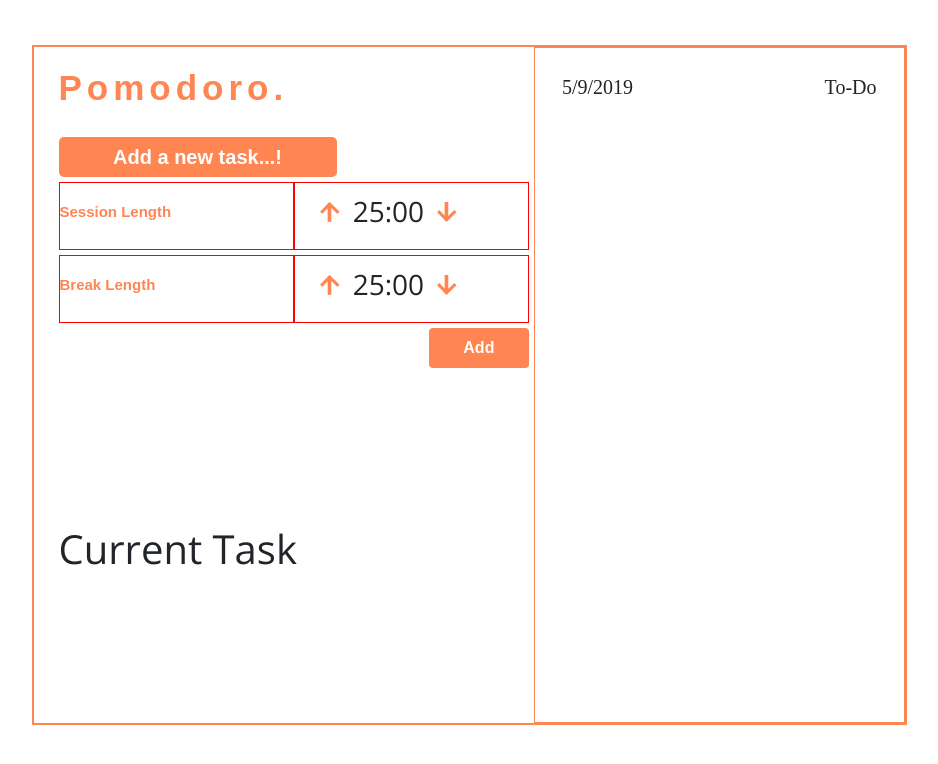
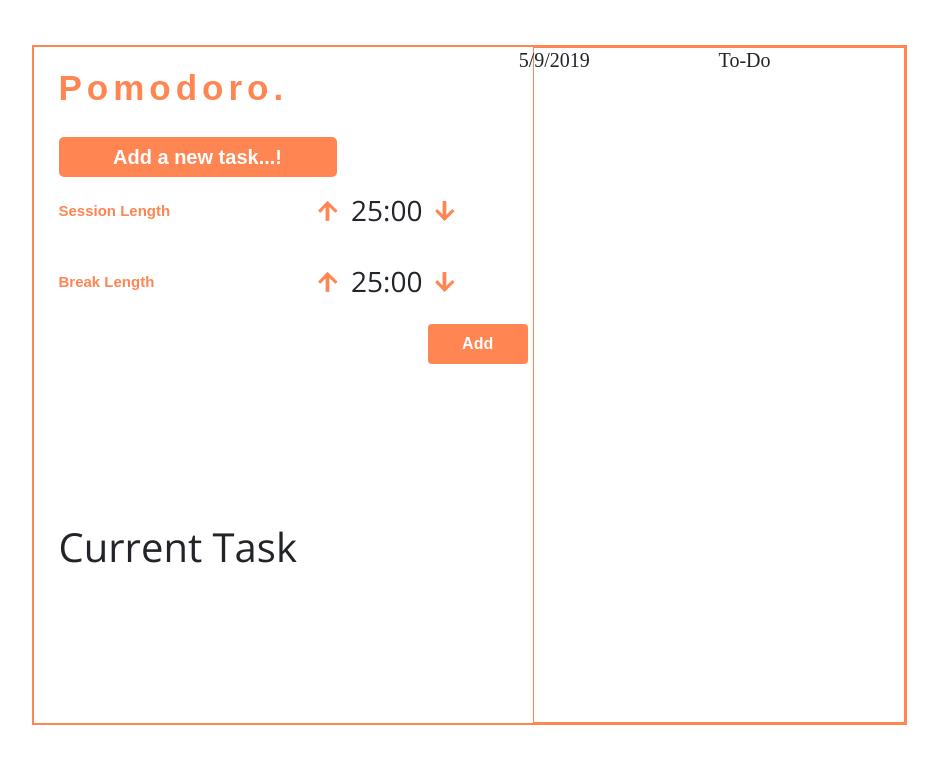
Before and after one commit to Gc0rp/react-pomodoro, a React app: page / in a window 1280 px wide. Shown: the top 764 px of the page, without its empty margins (171-1109 px from the left). Built offline with nearby package versions, Linux system fonts and the light colour scheme.

Commit message:
Revert "Added Interface and updated styles for todo display."
This reverts commit fe5ebcaab5d085633ebdb1ad46af8822ac504900.

```diff
--- a/src/Interfaces/Task.ts
+++ /dev/null
@@ -1,4 +0,0 @@
-export default interface Task{
-    taskName: string;
-    time: string;
-}
--- a/src/components/DateOfToday.js
+++ b/src/components/DateOfToday.js
@@ -5,7 +5,7 @@ const date = new Date();
 
 const DateOfToday = () => (
     <h1 style={todoStyle}>
-        {(date.getDate()).toString() + '/' + (date.getMonth() + 1).toString() + '/' + date.getFullYear().toString()}
+        {(date.getDay() + 1).toString() + '/' + (date.getMonth() + 1).toString() + '/' + date.getFullYear().toString()}
     </h1>
 );
 
--- a/src/components/ListOfTodo.js
+++ b/src/components/ListOfTodo.js
@@ -12,11 +12,11 @@ class ListOfTodo extends React.Component{
     render(){
         return (
             <div style={BoxStyle}>
-                <div className="row" style={{padding: "27px"}}>
-                    <div className="col-lg-6 list-of-todo-label">
+                <div className="row" style={{display: "flex"}}>
+                    <div className="col-lg-6">
                         <DateOfToday />
                     </div>
-                    <div className="col-lg-6 list-of-todo-label" style={{textAlign: "right"}}>
+                    <div className="col-lg-6">
                         <h5 style={todoStyle}>To-Do</h5>
                     </div>
                 </div>
--- a/src/components/SetTask.js
+++ b/src/components/SetTask.js
@@ -24,10 +24,10 @@ class SetTask extends React.Component{
                 </div>
 
                 <div className="col-lg-12" style={{display: "flex"}}>
-                    <div className="col-lg-6 setTaskLabel">
+                    <div className="col-lg-6">
                         <SubHeading>Session Length</SubHeading>
                     </div>
-                    <div className="col-lg-6 setTaskLabel" style={{padding: "12px", display: "flex"}}>
+                    <div className="col-lg-6" style={{padding: "12px", display: "flex"}}>
                         <ArrowUp />
                         <h3>25:00</h3>
                         <ArrowDown />
@@ -35,10 +35,10 @@ class SetTask extends React.Component{
                 </div>
 
                 <div className="col-lg-12" style={{display: "flex"}}>
-                    <div className="col-lg-6 setTaskLabel">
+                    <div className="col-lg-6">
                         <SubHeading>Break Length</SubHeading>
                     </div>
-                    <div className="col-lg-6 setTaskLabel" style={{padding: "12px", display: "flex"}}>
+                    <div className="col-lg-6" style={{padding: "12px", display: "flex"}}>
                         <ArrowUp />
                         <h3>25:00</h3>
                         <ArrowDown />
@@ -46,7 +46,7 @@ class SetTask extends React.Component{
                 </div>
 
                 <div className="col-lg-12" style={{textAlign: "right"}}>
-                    <AddButton />
+                    <AddButton></AddButton>
                 </div>
             </Fragment>
         );
--- a/src/constants/css/reset.js
+++ b/src/constants/css/reset.js
@@ -25,13 +25,8 @@ const reset = css`
         margin: 5px;
     }
 
-    .setTaskLabel{
+    .col-lg-6{
         padding-left: 0px;
-        border: 1px solid red;
-    }
-
-    .list-of-todo-label{
-        text-align: left;
     }
 
     ::placeholder{
```
Also changed, not shown: src/actions/AddNewTask.js (deleted, +0 -11 lines), src/actions/index.js (added).
